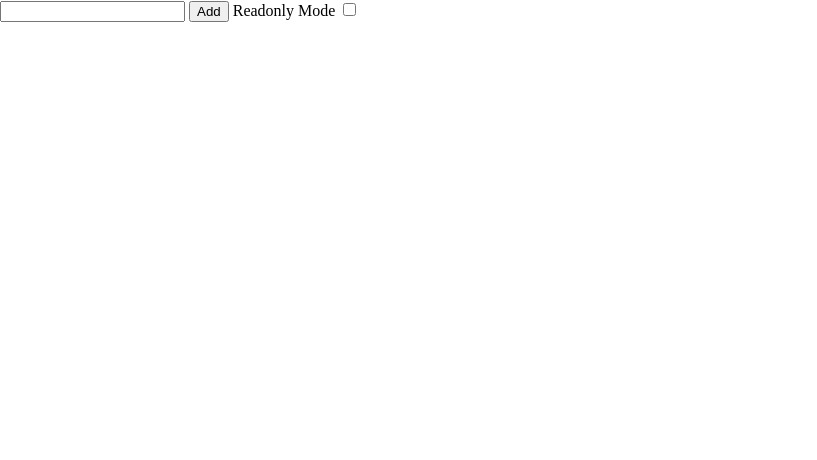
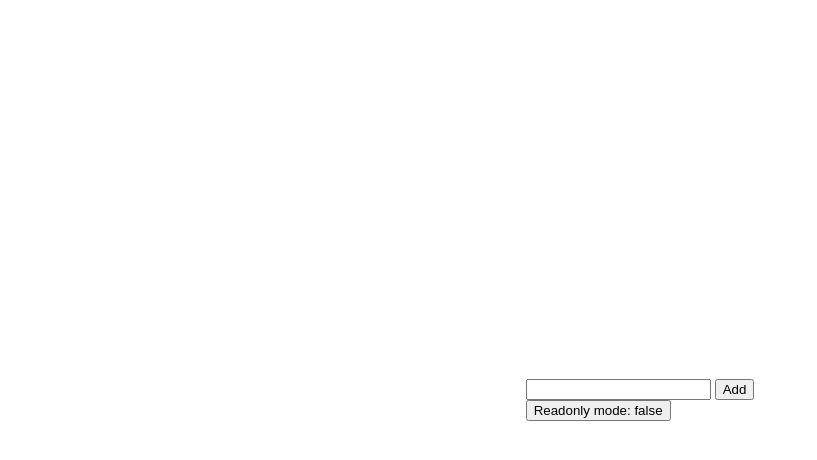
Before and after one commit to StarijShlupick/WebixAcademyTestTaskWA2021, a website built with webpack: page src/index.html in a window 1280 px wide. Shown: the whole page, without its empty margins (0-817 px from the left). Built offline with nearby package versions, Linux system fonts and the light colour scheme.

Commit message:
feat: add TagComponent BETA

```diff
--- a/src/components/TagComponent/TagComponent.js
+++ b/src/components/TagComponent/TagComponent.js
@@ -1,23 +1,91 @@
 export class TagComponent extends HTMLElement {
   constructor() {
     super();
-    this.shadow = this.attachShadow({mode: "open"})
+    this.shadow = this.attachShadow({mode: 'open'})
   }
 
   connectedCallback() {
+    if (window.localStorage.getItem('tag-list') === null) {
+      window.localStorage.setItem('tag-list', '')
+    }
+    this.tagList = window.localStorage.getItem('tag-list')
     this.render()
+    const checkbox = this.shadow.querySelector('.checkbox-button')
+    checkbox.addEventListener('click', this.changeReadonly.bind(this))
+    const addButton = this.shadow.querySelector('.controll__button')
+    addButton.addEventListener('click', this.addTag.bind(this))
+  }
+
+  static get observedAttributes() {
+    return ['readonly', 'tag-list']
+  }
+
+  get readonly() {
+    return this.getAttribute('readonly')
+  }
+
+  set readonly(value) {
+    this.setAttribute('readonly', value)
+  }
+
+  get tagList() {
+    return this.getAttribute('tag-list')
+  }
+
+  set tagList(value) {
+    this.setAttribute('tag-list', value)
+  }
+
+  attributeChangedCallback(prop, oldValue, newValue) {
+    if (oldValue === newValue) {
+      return
+    }
+    this.render();
+    const checkbox = this.shadow.querySelector('.checkbox-button')
+    checkbox.addEventListener('click', this.changeReadonly.bind(this))
+    this.readonly === 'true' ? checkbox.classList.add('active') : checkbox.classList.remove('active')
+    const addButton = this.shadow.querySelector('.controll__button')
+    addButton.addEventListener('click', this.addTag.bind(this))
+  }
+
+  changeReadonly() {
+    this.readonly === 'false' ? this.readonly = 'true' : this.readonly = 'false'
+  }
+
+  addTag() {
+    if (this.readonly === 'true') {
+      alert('Set Readonly mode to "FALSE"')
+      return
+    }
+    const input = this.shadow.querySelector('.controll__input')
+    const inputValue = input.value
+    if (!inputValue) {
+      return
+    }
+    const tagListArray = window.localStorage.getItem('tag-list').split(',').filter((el) => el)
+    const newTagList = [inputValue, ...tagListArray].filter((el) => el).join(',')
+    window.localStorage.setItem('tag-list', newTagList)
+    this.shadow.querySelector('.controll__input').value = ''
+    this.tagList = newTagList
   }
 
   render() {
     this.shadow.innerHTML =`
     <main class="container">
       <section class="controll">
-        <input class="controll__input" type="text">
-        <button class="controll__button">Add</button>
-        <label class="checkbox-lable" for="readonly">Readonly Mode</label>
-        <input type="checkbox" id="readonly">
+          <input class="controll__input" type="text">
+          <button class="controll__button">Add</button>
       </section>
+      <section class="tag-list">
+        ${this.tagList}
+      </section>
+      <button class="checkbox-button">Readonly mode: ${this.readonly}</button>
     </main>
+    <style>
+      .checkbox-button.active {
+        background-color: red
+      }
+    </style>
     `
   }
 }
--- a/src/index.html
+++ b/src/index.html
@@ -7,6 +7,6 @@
   <title>TestTask</title>
 </head>
 <body>
-  <tag-component></tag-component>
+  <tag-component readonly="false"></tag-component>
 </body>
 </html>
--- a/src/style.css
+++ b/src/style.css
@@ -32,3 +32,10 @@ button {
 p {
   margin: 0;
 }
+
+body {
+  display: flex;
+  justify-content: space-around;
+  align-items: center;
+  height: 100vh;
+}
```
